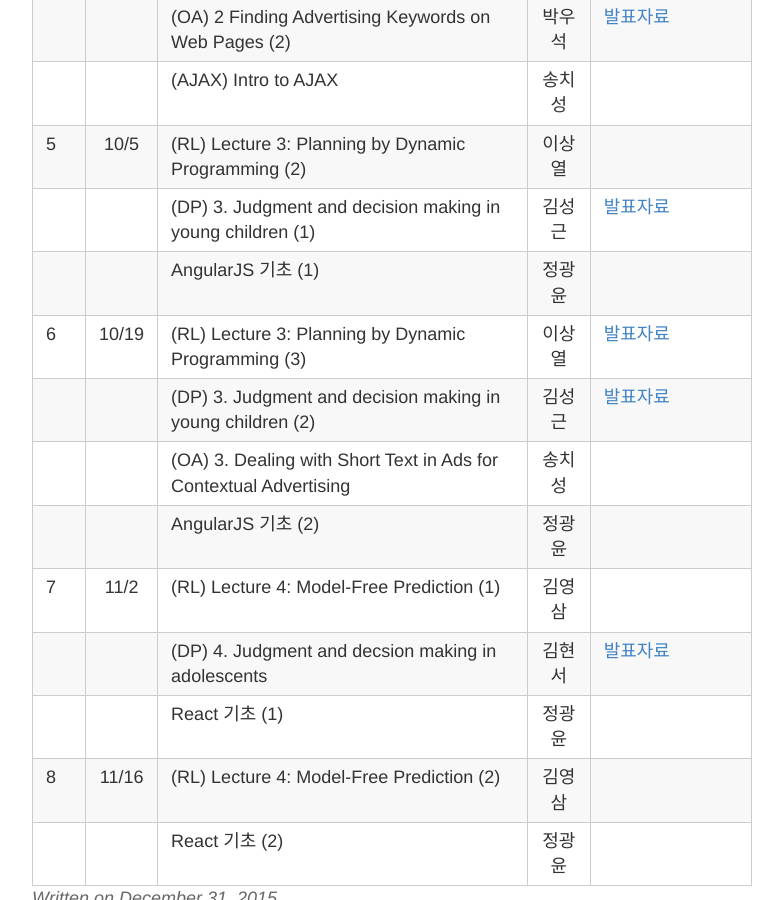
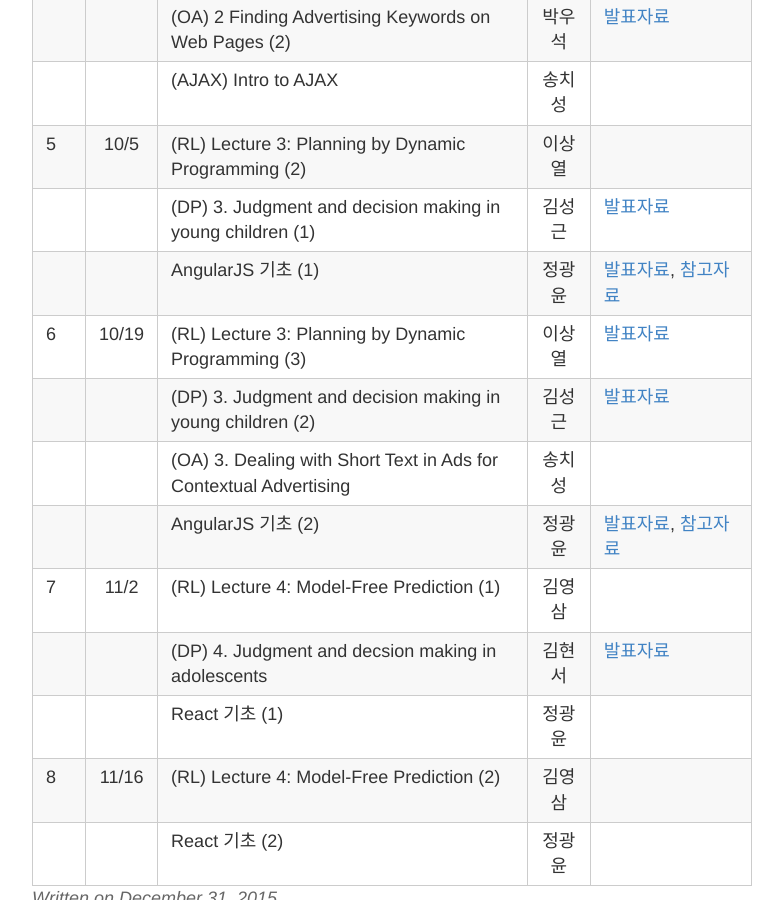
Before and after one commit to psygrammer/dprl, a Jekyll site: the page built from _posts/2015-12-31-SCHEDULE.md, in a window 1280 px wide and 900 px high, scrolled down 3848 px. Shown: the whole window, without its empty margins (248-1031 px from the left). Built offline with Jekyll 4.4.1, drawn with Linux system fonts in a browser that asks for light colours; Markdown is read by kramdown in place of the engine named in the settings.

Commit message:
Update 2015-12-31-SCHEDULE.md

```diff
--- a/_posts/2015-12-31-SCHEDULE.md
+++ b/_posts/2015-12-31-SCHEDULE.md
@@ -83,11 +83,11 @@ title: 스터디 일정 & 커리큘럼 & 발표자료
 |    |     |(AJAX) Intro to AJAX | 송치성  |  |
 | 5  |10/5 |(RL) Lecture 3: Planning by Dynamic Programming (2) | 이상열 |  |
 |    |     |(DP) 3. Judgment and decision making in young children (1) | 김성근 |[발표자료](https://drive.google.com/file/d/0B_Ekt7icI0htVW9GMDhtQzV6Qzg/view)  |
-|    |     |AngularJS 기초 (1) | 정광윤  |  |
+|    |     |AngularJS 기초 (1) | 정광윤  | [발표자료](https://drive.google.com/file/d/0Bw594TdiBdAUVDlFVHVBMFAyams/view), [참고자료](https://drive.google.com/file/d/0Bw594TdiBdAUZy1wbnpPdlBCRkU/view) |
 | 6  |10/19|(RL) Lecture 3: Planning by Dynamic Programming (3) | 이상열 | [발표자료](http://nbviewer.ipython.org/github/psygrammer/dprl/blob/master/part1/RL/sp_dp/4.DynamicProgramming.ipynb) |
 |    |     |(DP) 3. Judgment and decision making in young children (2) | 김성근 |[발표자료](https://drive.google.com/file/d/0B_Ekt7icI0htS2l4UzNZUWFXeVU/view)  |
 |    |     |(OA) 3. Dealing with Short Text in Ads for Contextual Advertising  | 송치성 |  |
-|    |     |AngularJS 기초 (2) | 정광윤  |  |
+|    |     |AngularJS 기초 (2) | 정광윤  | [발표자료](https://drive.google.com/file/d/0Bw594TdiBdAUVDlFVHVBMFAyams/view), [참고자료](https://drive.google.com/file/d/0Bw594TdiBdAUZy1wbnpPdlBCRkU/view) |
 | 7  |11/2 |(RL) Lecture 4: Model-Free Prediction (1) | 김영삼 |  |
 |    |     |(DP) 4. Judgment and decsion making in adolescents | 김현서 |[발표자료](https://drive.google.com/file/d/0B95FqMkEq-q-OEFBTmNqMUJyWjQ/view)  |
 |    |     |React 기초 (1) | 정광윤  |  |
```
